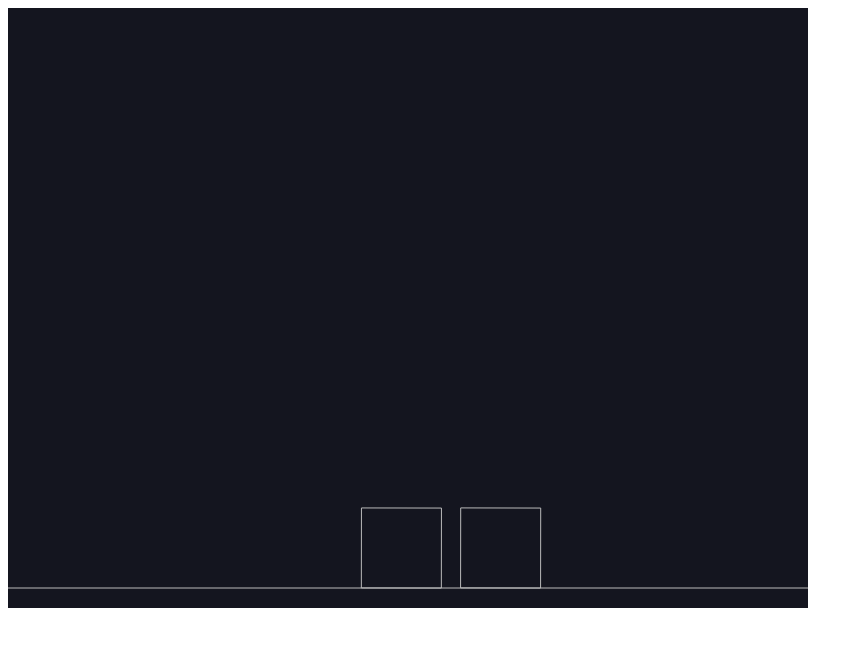
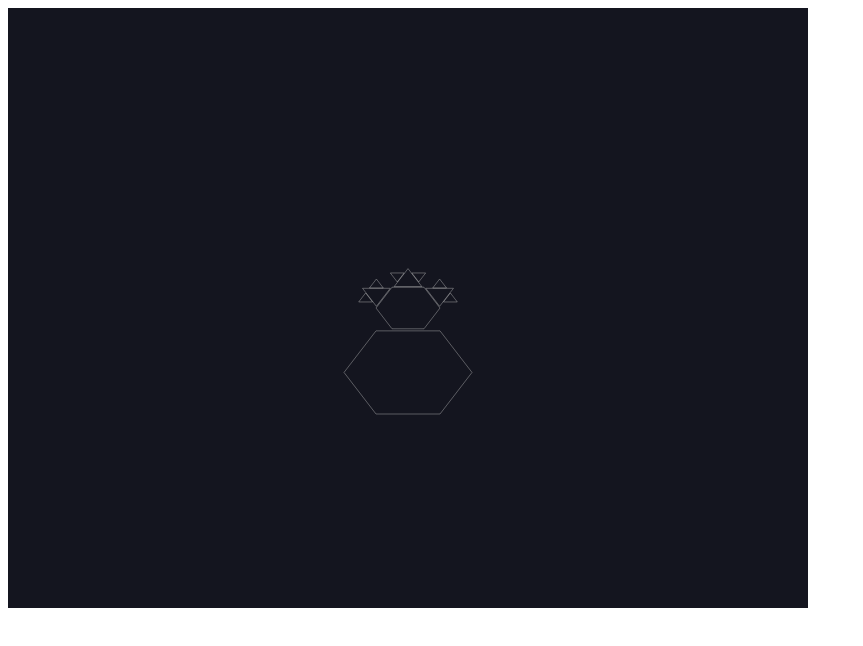
Before and after one commit to isabelsavannah/battleships-infinity, a plain HTML site: page index.html in a window 1280 px wide. Shown: the whole page, without its empty margins (0-863 px from the left). Drawn offline with nearby package versions, Linux system fonts and the light colour scheme.

Commit message:
we can draw a seed ship now

```diff
--- a/index.html
+++ b/index.html
@@ -5,6 +5,6 @@
   </head>
   <body>
   </body>
-  <script src="https://cdnjs.cloudflare.com/ajax/libs/matter-js/0.17.1/matter.min.js"></script>
+  <script src="https://cdnjs.cloudflare.com/ajax/libs/matter-js/0.17.1/matter.js"></script>
   <script type="module" src="src/main.js"></script>
 </html>
--- a/src/design-tree.js
+++ b/src/design-tree.js
@@ -11,7 +11,7 @@ class DesignBranch{
 
     static defaults(params = {}){
         return rangesMerge({
-            radius: new RangedValue(4, new Range(1, 256, null)),
+            radius: new RangedValue(64, new Range(16, 1024, null)),
             density: new RangedValue(0.3, new Range(0.01, 1, null)),
             sides: new RangedInteger(6, new Range(3, 12, null))
         }, params);
@@ -146,14 +146,14 @@ function sideRadius(sides, radius){
 }
 
 function seed(){
-    return new DesignBranch(DesignBranch.defaults({sides: 6}),
+    return new DesignBranch(DesignBranch.defaults({radius:64, sides: 6}),
         new DesignPayload("none"), [
             new ChildRelationship(ChildRelationship.defaults({after: -0.2, maxCount: 1, sortKey: 25,}),
-                new DesignBranch(DesignBranch.defaults({radius:16}), new DesignPayload("none"), [])),
+                new DesignBranch(DesignBranch.defaults({radius:128}), new DesignPayload("none"), [])),
             new ChildRelationship(ChildRelationship.defaults({after: 0.5, maxCount: 3, sortKey: 75}),
-                new DesignBranch(DesignBranch.defaults({radius:3, sides: 3}), new DesignPayload("none"), [
+                new DesignBranch(DesignBranch.defaults({radius:32, sides: 3}), new DesignPayload("none"), [
                     new ChildRelationship(ChildRelationship.defaults({maxCount: 2}),
-                        new DesignBranch(DesignBranch.defaults({radius:2, sides: 3}), new DesignPayload("thruster"), []))]
+                        new DesignBranch(DesignBranch.defaults({radius:16, sides: 3}), new DesignPayload("thruster"), []))]
                 ))
         ]);
 }
--- a/src/main.js
+++ b/src/main.js
@@ -1,37 +1,12 @@
 import {seed} from './design-tree.js'
+import {MatterJsPhysics} from './physics.js'
+import {ShipControl} from './ship-control.js'
 
-console.dir(seed());
-console.dir(seed().build(0, 0, true));
+let phys = new MatterJsPhysics();
+let parts = seed().build(0, 0, true);
+console.dir(parts);
+let ship = new ShipControl(parts, {}, phys);
 
-// module aliases
-var Engine = Matter.Engine,
-    Render = Matter.Render,
-    Runner = Matter.Runner,
-    Bodies = Matter.Bodies,
-    Composite = Matter.Composite;
-
-// create an engine
-var engine = Engine.create();
-
-// create a renderer
-var render = Render.create({
-    element: document.body,
-    engine: engine
-});
-
-// create two boxes and a ground
-var boxA = Bodies.rectangle(400, 200, 80, 80);
-var boxB = Bodies.rectangle(450, 50, 80, 80);
-var ground = Bodies.rectangle(400, 610, 810, 60, { isStatic: true });
-
-// add all of the bodies to the world
-Composite.add(engine.world, [boxA, boxB, ground]);
-
-// run the renderer
-Render.run(render);
-
-// create runner
-var runner = Runner.create();
-
-// run the engine
-Runner.run(runner, engine);
+ship.spawn();
+phys.stage();
+phys.render();
--- a/src/physics.js
+++ b/src/physics.js
@@ -1,59 +1,57 @@
-class ShipPhys {
+class MatterJsPhysics {
     constructor(){
-        this.parts = PhysBranch();
-    }
-}
-
-class PhysBranch {
-    static fromDesign(design) {
+        this.engine = Matter.Engine.create();
+        this.engine.gravity.x = 0;
+        this.engine.gravity.y = 0;
 
     }
 
-    constructor({
-        parent,
-        translation_offset,
-        rotation_offset,
-        part,
-    } = {}){
+    stage(){
+		var ground = Matter.Bodies.rectangle(400, 610, 2810, 60, { isStatic: true });
+	}
 
-        this.parent = parent;
-        this.translation_offset=translation_offset;
-        this.rotation_offset=rotation_offset;
-        this.part = part;
-    }
-}
-
-class PhysPart {
-    constructor({
-        radius_m,
-        density_kgPerM3,
-        sides} = {}){
-
-        this.radius = radius_m;
-        this.density = density_kgPerM3;
-        this.sides = sides;
-
-        this.mass =
-            this.radius
-            *this.radius
-            *this.density
-            *Math.pow(1.1, sides)
-    }
-}
-
-class Physics {
-
-    boundsTrim(physTree){
-        // Use a temporary area
-        return 0;
-    }
-
-    stage(){
-        // Set up the simulated area
-        return 0;
+    render(){
+        let corners = [-1, 1].map((xdir) => [-1, 1].map((ydir) => ({x: 800*xdir, y: 800*ydir}))).flat(2);
+        this.render = Matter.Render.create({element: document.body, engine: this.engine, bounds: Matter.Bounds.create(corners)});
+		Matter.Render.run(this.render);
+        this.runner = Matter.Runner.create();
+        Matter.Runner.run(this.runner, this.engine);
     }
 
     add(physTree){
-        return 0;
+		let parts = this.addAt(0, 0, 0, physTree).flat(1000);
+		let rootPart = Matter.Body.create();
+		Matter.Body.setParts(rootPart, parts);
+		Matter.Composite.add(this.engine.world, rootPart);
     }
+
+	addAt(turtleX, turtleY, turtleTheta, physTree){
+		let newTheta = turtleTheta + physTree.rotation;
+		let newX = turtleX + Math.sin(newTheta)*physTree.translation;
+		let newY = turtleY + Math.cos(newTheta)*physTree.translation;
+
+		let body = this.drawPart(newX, newY, newTheta, physTree.block);
+		let childBodies = physTree.children.map(branch => this.addAt(newX, newY, newTheta, branch));
+
+		return [childBodies, body];
+	}
+
+	drawPart(x, y, theta, physBlock){
+        let sideAngle = Math.PI * 2 / physBlock.sides;
+        let vertices = []
+        for(let side = 0; side<physBlock.sides; side++){
+            let vertexTheta = theta + (physBlock.sides % 2 == 0 ? (side+0.5)*sideAngle : side*sideAngle);
+            vertices.push({x: physBlock.radius*Math.sin(vertexTheta), y: physBlock.radius*Math.cos(vertexTheta)});
+        }
+
+        let body = Matter.Body.create({
+            position: {x: x, y: y},
+            mass: physBlock.mass,
+            vertices: vertices,
+        });
+		return body;
+	}
+
 }
+
+export {MatterJsPhysics}
--- /dev/null
+++ b/src/ship-control.js
@@ -0,0 +1,14 @@
+class ShipControl {
+
+    constructor(physTree, designMeta, physics){
+        this.physTree = physTree;
+        this.designMeta = designMeta;
+        this.physics = physics;
+    }
+
+    spawn(){
+        this.physics.add(this.physTree);
+    }
+}
+
+export {ShipControl}
```
Also changed, not shown: 1 other file.
